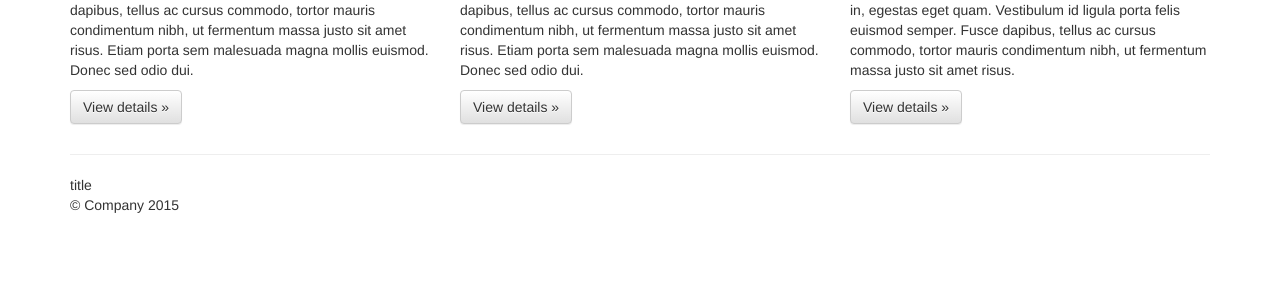
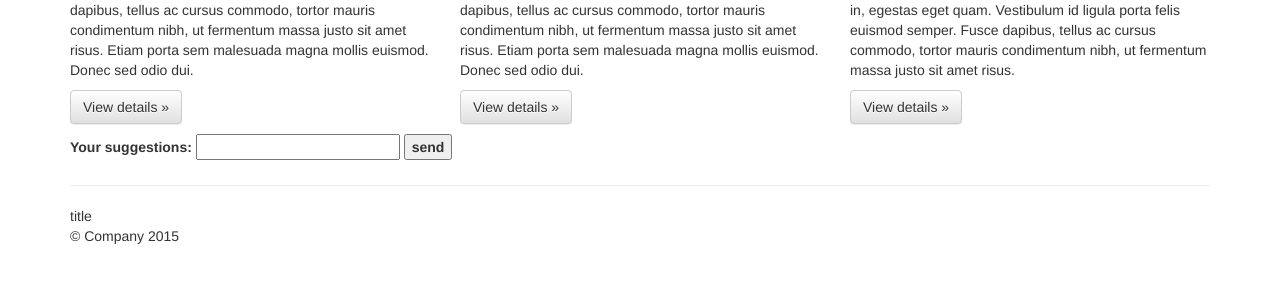
Before and after one commit to Prashanth8cix/newrepo, a plain HTML site: page index.html in a window 1280 px wide. Shown: the part 494-776 px from the top of the page. Drawn offline with nearby package versions, Linux system fonts and the light colour scheme.

Commit message:
form added

```diff
--- a/index.html
+++ b/index.html
@@ -80,7 +80,12 @@
           <p><a class="btn btn-default" href="#" role="button">View details &raquo;</a></p>
         </div>
       </div>
-
+      <form action="">
+        <label> Your suggestions:
+          <input type="text">
+          <button>send</button>
+        </label>
+      </form>
       <hr>
         title
 
```
